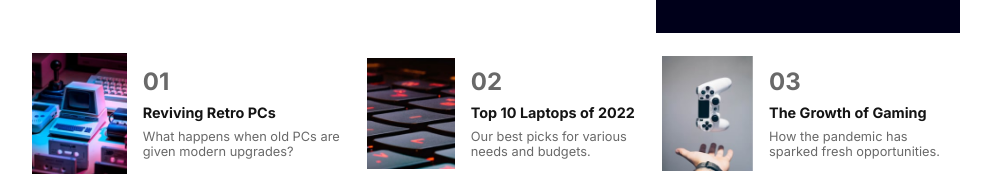
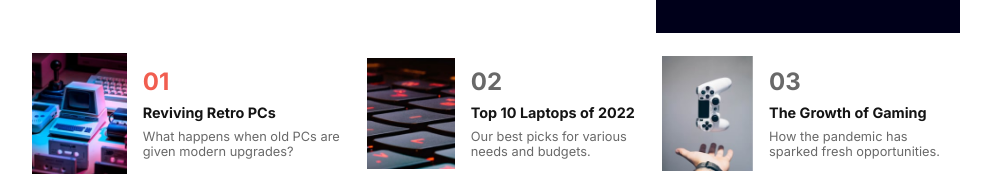
Before and after one commit to LuisC73/NewsHomepage, a React (Create React App) app: page / in a window 1280 px wide. In both pictures the pointer is over the element "01". Shown: the part 550-726 px from the top of the page, without its empty margins (176-1167 px from the left). Built offline with nearby package versions, Linux system fonts and the light colour scheme.

Commit message:
se suben ultimos cambios

```diff
--- a/src/scss/_modules/_games.scss
+++ b/src/scss/_modules/_games.scss
@@ -51,6 +51,11 @@
     font-size: 1.5rem;
     font-weight: 700;
     color: vars.$gray;
+    transition: 0.5s;
+
+    &:hover {
+      color: vars.$softRed;
+    }
   }
 
   &__h4 {
```
